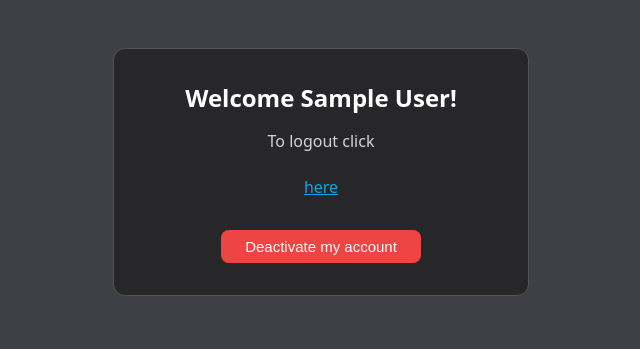
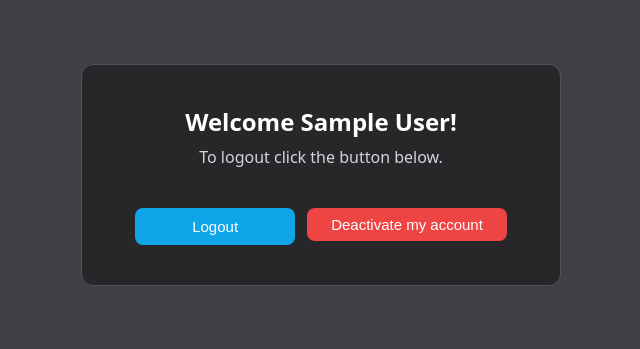
Before and after one commit to Yoseph-GL/auth-registration-challenge, a Django app: page / in a window 1280 px wide. Shown: the top 349 px of the page, without its empty margins (319-959 px from the left). Run offline with Django 5.2, Linux system fonts and the light colour scheme; the visitor is signed in with stand-in values (Sample User, id 1).

Commit message:
style: improve home page layout with proper button styling and wider form
- Replace inline 'here' link with a proper Logout button matching
  the same btn-primary style as the Login button
- Layout logout and deactivate buttons side by side with flexbox
- Increase container max-width from 28rem to 32rem for a less
  cramped form on larger screens

```diff
--- a/app/accounts/templates/accounts/home.html
+++ b/app/accounts/templates/accounts/home.html
@@ -6,18 +6,19 @@
 <div class="card home-card">
     <h1>Welcome {{ user.full_name }}!</h1>
 
-    <p>
-        To logout click
-        <form method="post" action="{% url 'logout' %}" style="display:inline;">
+    <p class="subtitle">To logout click the button below.</p>
+
+    <div class="home-actions">
+        <form method="post" action="{% url 'logout' %}">
             {% csrf_token %}
-            <button type="submit" class="logout-link">here</button>
+            <button type="submit" class="btn btn-primary">Logout</button>
         </form>
-    </p>
 
-    <form method="post" action="{% url 'deactivate' %}">
-        {% csrf_token %}
-        <button type="submit" class="btn btn-danger">Deactivate my account</button>
-    </form>
+        <form method="post" action="{% url 'deactivate' %}">
+            {% csrf_token %}
+            <button type="submit" class="btn btn-danger">Deactivate my account</button>
+        </form>
+    </div>
 </div>
 
 {% endblock %}
--- a/app/static/css/styles.css
+++ b/app/static/css/styles.css
@@ -37,9 +37,9 @@ body {
 }
 
 .container {
-    max-width: 28rem;
+    max-width: 32rem;
     margin: 0 auto;
-    padding: 3rem 1rem;
+    padding: 4rem 1rem;
 }
 
 
@@ -157,29 +157,27 @@ body {
 
 .home-card {
     text-align: center;
+    padding: 2.5rem;
 }
 
 .home-card h1 {
-    margin-bottom: 1rem;
+    margin-bottom: 0.5rem;
 }
 
-.home-card p {
-    color: var(--text-muted);
-    margin-bottom: 1.5rem;
+.home-card .subtitle {
+    margin-bottom: 2rem;
 }
 
-.logout-link {
-    color: var(--primary);
-    text-decoration: underline;
-    background: none;
-    border: none;
-    cursor: pointer;
-    font: inherit;
-    padding: 0;
+.home-actions {
+    display: flex;
+    gap: 0.75rem;
+    justify-content: center;
+    flex-wrap: wrap;
 }
 
-.logout-link:hover {
-    color: var(--primary-hover);
+.home-actions .btn {
+    width: auto;
+    min-width: 10rem;
 }
 
 
```
